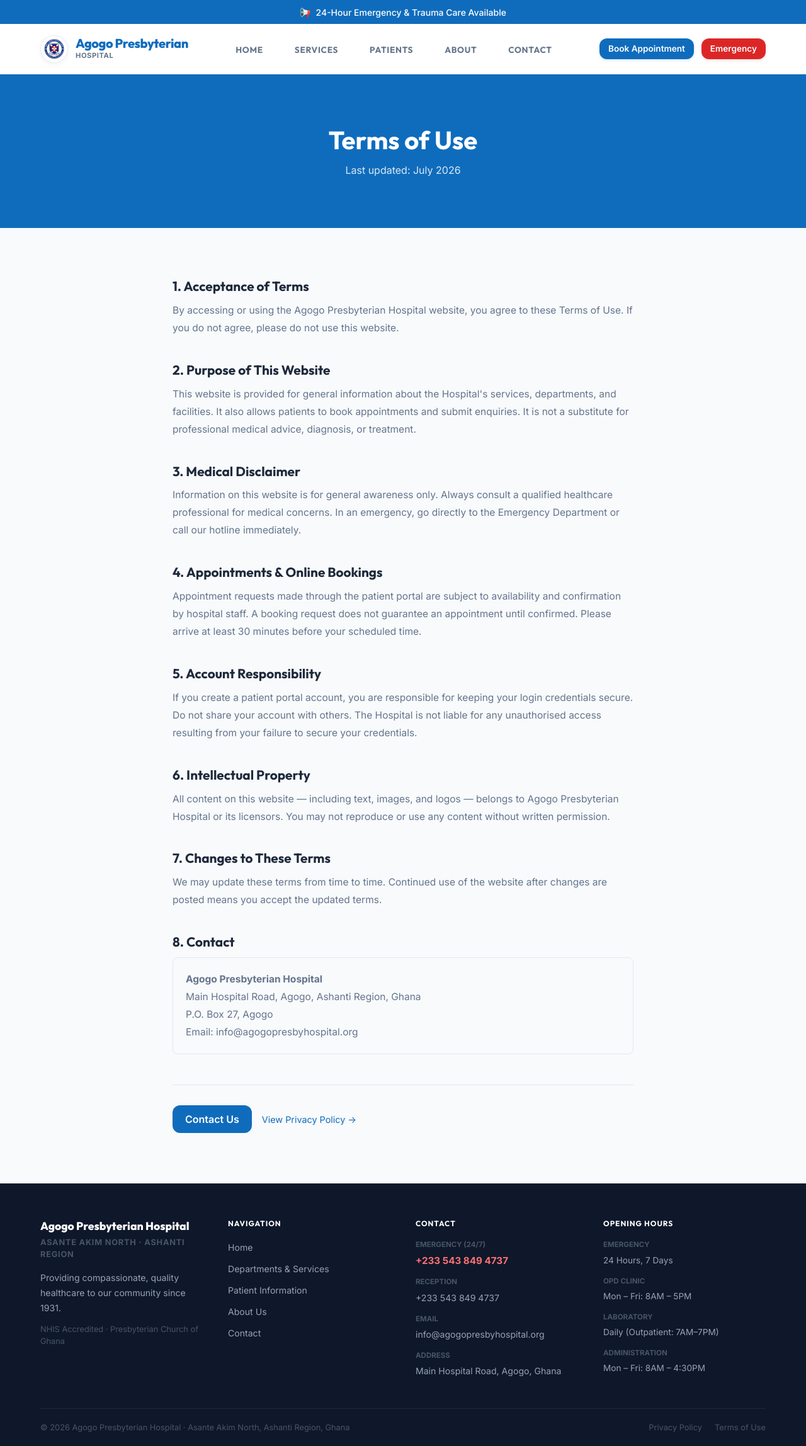
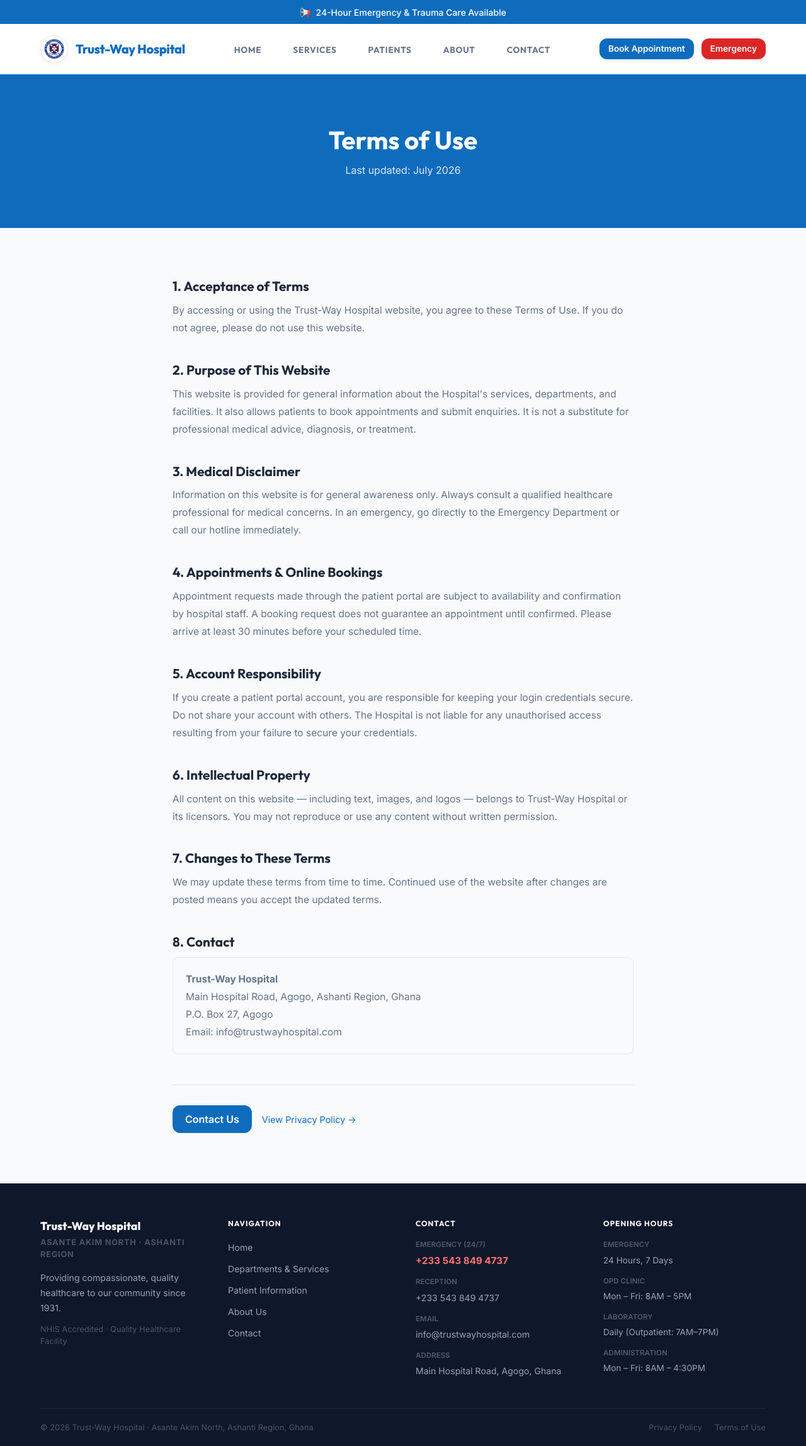
Before and after one commit to universityshopgh/agogohospital, a Next.js app: page /terms in a window 1280 px wide. Shown: the whole page at 63% size. Built offline with nearby package versions, Linux system fonts and the light colour scheme.

Commit message:
feat: rename hospital to Trust-Way Hospital, simplify copy and emails, remove Christian/official references

```diff
--- a/src/app/admin/page.js
+++ b/src/app/admin/page.js
@@ -75,7 +75,7 @@
     e.preventDefault();
     setAdminSubmitting(true);
     setTimeout(() => {
-      if ((adminEmail === 'admin@agogohospital.org' || adminEmail === 'admin') && adminPassword === 'administrator') {
+      if ((adminEmail === 'admin@trustwayhospital.com' || adminEmail === 'admin') && adminPassword === 'administrator') {
         setIsAdminLoggedIn(true);
         setLoginError('');
         localStorage.setItem('admin_session', 'true');
@@ -143,7 +143,7 @@
             <div style={{ textAlign: 'center', marginBottom: '32px' }}>
               <span className="section-tag" style={{ marginBottom: '8px' }}>Administrative Console</span>
               <h2 style={{ fontSize: '1.8rem', fontWeight: '800', color: 'var(--primary)', margin: 0 }}>Admin Login</h2>
-              <p style={{ color: 'var(--text-secondary)', fontSize: '0.875rem', marginTop: '8px' }}>Authorized Agogo Hospital personnel only.</p>
+              <p style={{ color: 'var(--text-secondary)', fontSize: '0.875rem', marginTop: '8px' }}>Authorized Trust-Way Hospital personnel only.</p>
             </div>
 
             {loginError && (
@@ -217,7 +217,7 @@
             ⚙️ Admin Console Dashboard
           </h1>
           <p style={{ color: '#E2E8F0', maxWidth: '600px', margin: '0 auto', fontSize: '1.1rem', textShadow: '0 2px 10px rgba(0,0,0,0.6)' }}>
-            Agogo Presbyterian Hospital internal administration dashboard. Manage submitted enquiries, view bookings, and update blood stocks.
+            Trust-Way Hospital internal administration dashboard. Manage submitted enquiries, view bookings, and update blood stocks.
           </p>
         </div>
       </section>
--- a/src/app/contact/page.js
+++ b/src/app/contact/page.js
@@ -180,7 +180,7 @@
             {/* Contact details */}
             <div>
               <span className="section-tag" style={{ textTransform: 'uppercase', fontSize: '0.75rem', fontWeight: '700' }}>Contact Info</span>
-              <h2 className="section-title" style={{ marginBottom: '24px', marginTop: '8px' }}>Agogo Presbyterian Hospital</h2>
+              <h2 className="section-title" style={{ marginBottom: '24px', marginTop: '8px' }}>Trust-Way Hospital</h2>
 
               <div style={{ display: 'flex', flexDirection: 'column', gap: '20px' }}>
                 <div>
@@ -195,7 +195,7 @@
 
                 <div>
                   <strong>Email Address:</strong><br/>
-                  <span style={{ color: 'var(--text-secondary)', fontSize: '0.95rem' }}>info@agogopresbyhospital.org</span>
+                  <span style={{ color: 'var(--text-secondary)', fontSize: '0.95rem' }}>info@trustwayhospital.com</span>
                 </div>
 
               </div>
@@ -375,7 +375,7 @@
                 </div>
                 <div style={{ borderTop: '1px solid var(--border-color)', paddingTop: '20px' }}>
                   <span style={{ fontSize: '0.75rem', fontWeight: '700', textTransform: 'uppercase', color: 'var(--text-secondary)', display: 'block', marginBottom: '4px' }}>Email</span>
-                  <span style={{ fontSize: '0.95rem', color: 'var(--text-color)' }}>info@agogopresbyhospital.org</span>
+                  <span style={{ fontSize: '0.95rem', color: 'var(--text-color)' }}>info@trustwayhospital.com</span>
                 </div>
               </div>
             </div>
--- a/src/app/layout.js
+++ b/src/app/layout.js
@@ -7,8 +7,8 @@
 };
 
 export const metadata = {
-  title: "Agogo Presbyterian Hospital | Quality & Compassionate Care",
-  description: "Welcome to the official website of Agogo Presbyterian Hospital. Access general patient guidelines, outpatient/inpatient clinic services, diagnostic laboratory, emergency services, and medical portal.",
+  title: "Trust-Way Hospital | Quality & Compassionate Care",
+  description: "Welcome to the official website of Trust-Way Hospital. Access patient guidelines, outpatient/inpatient clinic services, diagnostic laboratory, emergency services, and medical portal.",
   icons: {
     icon: "/logo.png",
     shortcut: "/logo.png",
--- a/src/app/page.js
+++ b/src/app/page.js
@@ -72,7 +72,7 @@
               <div className="section-tag">About Us</div>
               <h2 className="section-title" style={{ fontSize: '2.5rem', marginBottom: '16px' }}>Serving Our Community Since 1931</h2>
               <p style={{ color: 'var(--text-secondary)', fontSize: '1.15rem', marginBottom: '24px', lineHeight: '1.7' }}>
-                Founded by the Basel Mission, Agogo Presbyterian Hospital has grown into a leading referral hospital serving the Asante Akim North district with quality, compassionate healthcare.
+                Trust-Way Hospital is a leading referral healthcare provider committed to delivering quality, compassionate, and patient-centered medical services to our community.
               </p>
               <Link href="/patient-info" className="btn btn-primary">Learn More</Link>
             </div>
@@ -200,8 +200,8 @@
 
             <div style={{ height: '350px', borderRadius: 'var(--border-radius)', overflow: 'hidden', border: '1px solid var(--border-color)', boxShadow: 'var(--card-shadow)' }}>
               <iframe
-                title="Agogo Presbyterian Hospital Location"
-                src="https://maps.google.com/maps?q=Agogo%20Presbyterian%20Hospital&t=&z=15&ie=UTF8&iwloc=&output=embed"
+                title="Trust-Way Hospital Location"
+                src="https://maps.google.com/maps?q=Trust-Way%20Hospital&t=&z=15&ie=UTF8&iwloc=&output=embed"
                 width="100%" height="100%" style={{ border: 0 }}
                 allowFullScreen="" loading="lazy" referrerPolicy="no-referrer-when-downgrade"
               ></iframe>
--- a/src/app/portal/page.js
+++ b/src/app/portal/page.js
@@ -327,7 +327,7 @@
       >
         <div className="container">
           <h1 style={{ color: '#FFFFFF', fontSize: '2.75rem', marginBottom: '12px', textShadow: '0 2px 10px rgba(0,0,0,0.6)' }}>
-            Presbyterian Patient Portal
+            Trust-Way Patient Portal
           </h1>
           <p style={{ color: '#E2E8F0', maxWidth: '600px', margin: '0 auto', fontSize: '1.1rem', textShadow: '0 2px 10px rgba(0,0,0,0.6)' }}>
             Access your medical file records, upcoming appointments, prescriptions, and direct clinical scheduling.
@@ -376,7 +376,7 @@
 
                 <div>
                   <span style={{ textTransform: 'uppercase', fontSize: '0.75rem', fontWeight: '800', letterSpacing: '2px', backgroundColor: 'rgba(255,255,255,0.15)', padding: '6px 12px', borderRadius: '12px', display: 'inline-block', marginBottom: '24px' }}>
-                    Agogo Presby Hospital
+                    Trust-Way Hospital
                   </span>
                   <h2 style={{ fontSize: '2.2rem', fontWeight: '800', lineHeight: '1.2', color: '#FFFFFF', marginBottom: '16px' }}>
                     Access Your Patient Portal
--- a/src/app/terms/page.js
+++ b/src/app/terms/page.js
@@ -2,8 +2,8 @@
 import Link from 'next/link';
 
 export const metadata = {
-  title: 'Terms of Use | Agogo Presbyterian Hospital',
-  description: 'Terms and conditions for using the Agogo Presbyterian Hospital website and services.',
+  title: 'Terms of Use | Trust-Way Hospital',
+  description: 'Terms and conditions for using the Trust-Way Hospital website and services.',
 };
 
 export default function TermsOfUse() {
@@ -25,7 +25,7 @@
 
             <div>
               <h2 style={{ color: 'var(--text-color)', fontSize: '1.3rem', fontWeight: '700', marginBottom: '12px' }}>1. Acceptance of Terms</h2>
-              <p>By accessing or using the Agogo Presbyterian Hospital website, you agree to these Terms of Use. If you do not agree, please do not use this website.</p>
+              <p>By accessing or using the Trust-Way Hospital website, you agree to these Terms of Use. If you do not agree, please do not use this website.</p>
             </div>
 
             <div>
@@ -50,7 +50,7 @@
 
             <div>
               <h2 style={{ color: 'var(--text-color)', fontSize: '1.3rem', fontWeight: '700', marginBottom: '12px' }}>6. Intellectual Property</h2>
-              <p>All content on this website — including text, images, and logos — belongs to Agogo Presbyterian Hospital or its licensors. You may not reproduce or use any content without written permission.</p>
+              <p>All content on this website — including text, images, and logos — belongs to Trust-Way Hospital or its licensors. You may not reproduce or use any content without written permission.</p>
             </div>
 
             <div>
@@ -61,10 +61,10 @@
             <div>
               <h2 style={{ color: 'var(--text-color)', fontSize: '1.3rem', fontWeight: '700', marginBottom: '12px' }}>8. Contact</h2>
               <div style={{ marginTop: '12px', padding: '20px', backgroundColor: 'var(--bg-color)', borderRadius: '8px', border: '1px solid var(--border-color)' }}>
-                <p style={{ margin: 0 }}><strong>Agogo Presbyterian Hospital</strong><br />
+                <p style={{ margin: 0 }}><strong>Trust-Way Hospital</strong><br />
                 Main Hospital Road, Agogo, Ashanti Region, Ghana<br />
                 P.O. Box 27, Agogo<br />
-                Email: info@agogopresbyhospital.org</p>
+                Email: info@trustwayhospital.com</p>
               </div>
             </div>
 
--- a/src/components/LanguageContext.jsx
+++ b/src/components/LanguageContext.jsx
@@ -18,7 +18,7 @@
     admin: "Admin Console",
 
     announcements: [
-      "Ministry of Health Accredited Government Facility",
+      "Ministry of Health Accredited Facility",
       "24-Hour Emergency & Trauma Care Available",
       "Serving Our Community with Compassion & Quality Healthcare"
     ],
@@ -41,7 +41,7 @@
     quickLinks: "Quick Links",
     emergencyContacts: "Emergency Contacts",
     govtLinks: "Government Healthcare",
-    copyright: "© 2026 Agogo Government Hospital. An official ministry of health healthcare agency.",
+    copyright: "© 2026 Trust-Way Hospital. NHIS Accredited Facility.",
     privacyPolicy: "Privacy Policy",
     termsOfUse: "Terms of Use",
     accessibilityStmt: "Accessibility Statement"
--- a/src/components/MainLayout.jsx
+++ b/src/components/MainLayout.jsx
@@ -81,7 +81,7 @@
             }}>
               <img
                 src="/logo.png"
-                alt="Agogo Presbyterian Hospital Logo"
+                alt="Trust-Way Hospital Logo"
                 style={{
                   width: '100%',
                   height: '100%',
@@ -90,8 +90,7 @@
               />
             </div>
             <div className="logo-text">
-              <span className="logo-title" style={{ color: 'var(--primary)', fontWeight: '800', fontSize: '1.25rem', letterSpacing: '-0.02em' }}>Agogo Presbyterian</span>
-              <span className="logo-sub" style={{ fontSize: '0.7rem', fontWeight: '700', letterSpacing: '0.05em' }}>Hospital</span>
+              <span className="logo-title" style={{ color: 'var(--primary)', fontWeight: '800', fontSize: '1.25rem', letterSpacing: '-0.02em' }}>Trust-Way Hospital</span>
             </div>
           </Link>
 
@@ -203,13 +202,13 @@
 
             {/* Col 1: About */}
             <div>
-              <h4 style={{ color: '#ffffff', fontWeight: '800', fontSize: '1.1rem', marginBottom: '6px' }}>Agogo Presbyterian Hospital</h4>
+              <h4 style={{ color: '#ffffff', fontWeight: '800', fontSize: '1.1rem', marginBottom: '6px' }}>Trust-Way Hospital</h4>
               <p style={{ fontSize: '0.8rem', color: '#475569', textTransform: 'uppercase', letterSpacing: '0.06em', fontWeight: '700', marginBottom: '16px' }}>Asante Akim North · Ashanti Region</p>
               <p style={{ fontSize: '0.88rem', color: '#94a3b8', lineHeight: '1.7' }}>
                 Providing compassionate, quality healthcare to our community since 1931.
               </p>
               <p style={{ fontSize: '0.8rem', color: '#475569', marginTop: '12px' }}>
-                NHIS Accredited · Presbyterian Church of Ghana
+                NHIS Accredited · Quality Healthcare Facility
               </p>
             </div>
 
@@ -248,7 +247,7 @@
                 </div>
                 <div>
                   <span style={{ fontSize: '0.72rem', color: '#475569', textTransform: 'uppercase', fontWeight: '700', display: 'block', marginBottom: '3px' }}>Email</span>
-                  <span style={{ color: '#94a3b8', fontSize: '0.88rem' }}>info@agogopresbyhospital.org</span>
+                  <span style={{ color: '#94a3b8', fontSize: '0.88rem' }}>info@trustwayhospital.com</span>
                 </div>
                 <div>
                   <span style={{ fontSize: '0.72rem', color: '#475569', textTransform: 'uppercase', fontWeight: '700', display: 'block', marginBottom: '3px' }}>Address</span>
@@ -279,7 +278,7 @@
 
           {/* Bottom Bar */}
           <div style={{ display: 'flex', justifyContent: 'space-between', alignItems: 'center', flexWrap: 'wrap', gap: '12px', padding: '20px 0', fontSize: '0.8rem', color: '#475569' }}>
-            <p style={{ margin: 0 }}>© {new Date().getFullYear()} Agogo Presbyterian Hospital · Asante Akim North, Ashanti Region, Ghana</p>
+            <p style={{ margin: 0 }}>© {new Date().getFullYear()} Trust-Way Hospital · Asante Akim North, Ashanti Region, Ghana</p>
             <div style={{ display: 'flex', gap: '20px' }}>
               <Link href="/privacy" style={{ color: '#475569', textDecoration: 'none' }}
                 onMouseEnter={e => e.target.style.color = '#94a3b8'}
```
Also changed, not shown: src/app/about/page.js (+5 -5 lines), src/app/privacy/page.js (+6 -6 lines).
